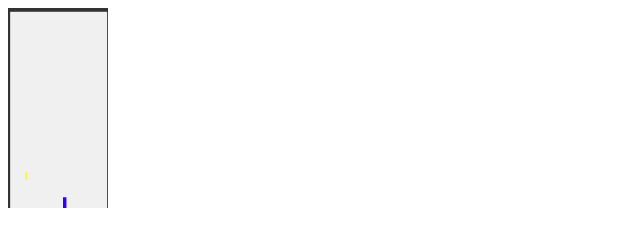
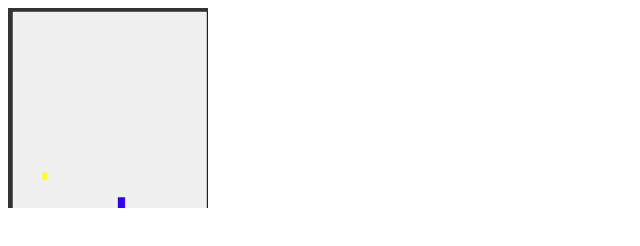
Before and after one commit to AwesomeJeff7/jeffsHub, a plain HTML site: page index.html in a window 1280 px wide. Shown: the whole page, without its empty margins (0-640 px from the left). Drawn offline with Linux system fonts and the light colour scheme.

Commit message:
Update index.html

```diff
--- a/index.html
+++ b/index.html
@@ -1,4 +1,4 @@
 <html>
-<a href="https://awesomejeff7.github.io/notgame/"><img src="jumpingGame.png" width="100" height="200"></a>
+<a href="https://awesomejeff7.github.io/notgame/"><img src="jumpingGame.png" width="200" height="200"></a>
 
 </html>
```
